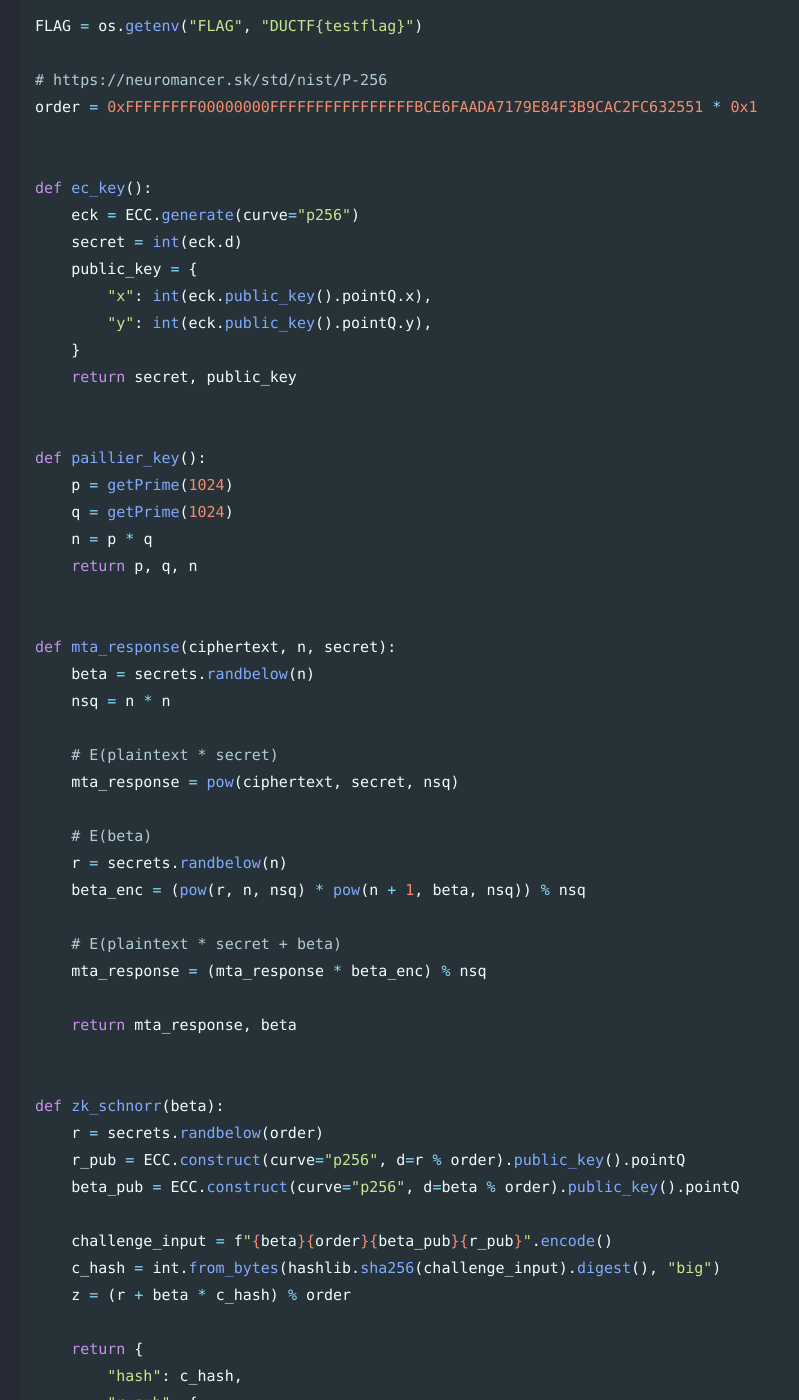
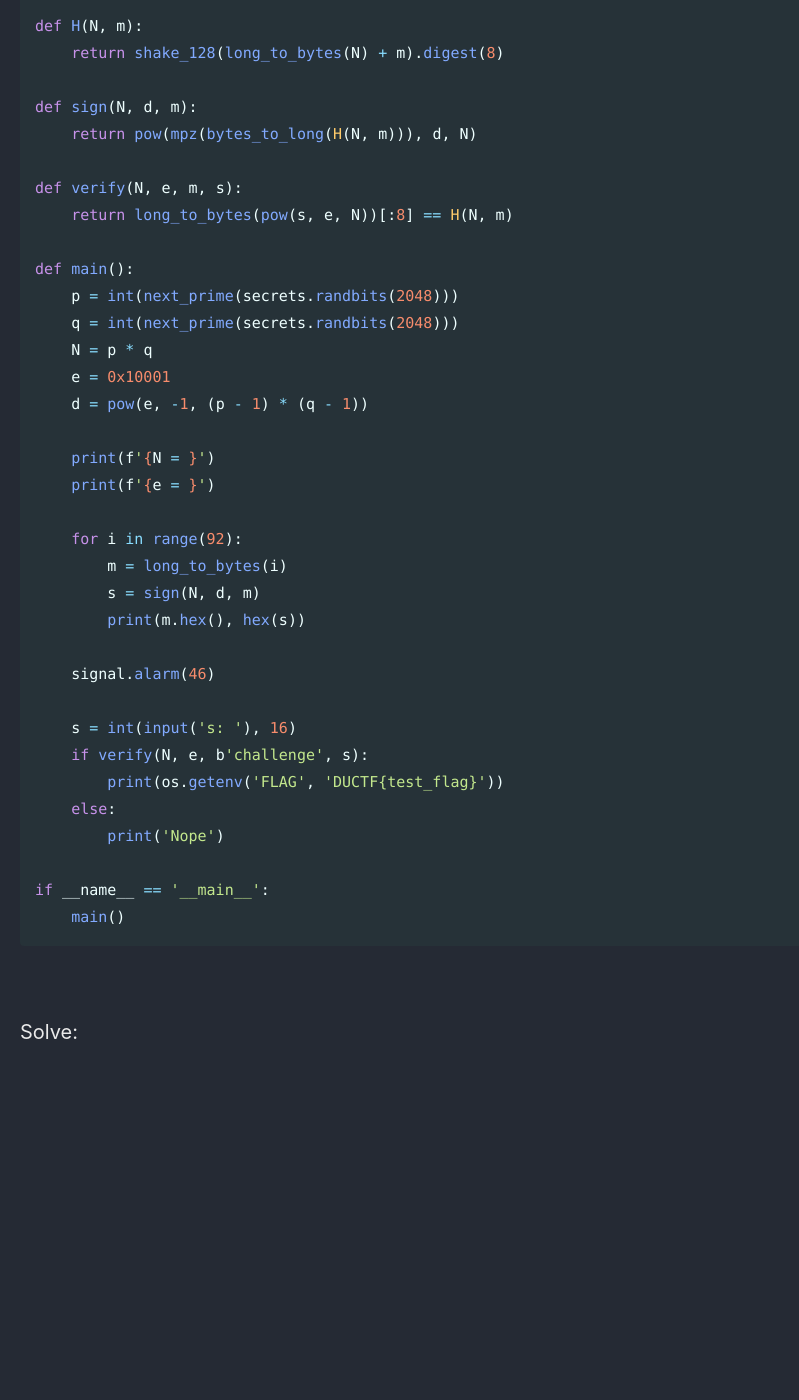
Before and after one commit to Connor-McCartney/Connor-McCartney.github.io, a Jekyll site: the page built from _pages/cryptography/other/DUCTF-2025.md, in a window 1280 px wide and 1400 px high, scrolled down 7438 px. Shown: the whole window, without its empty margins (0-799 px from the left). Built offline with Jekyll 4.4.1, drawn with Linux system fonts in a browser that asks for light colours; cached includes are drawn as plain includes; after the commit the page ends 8541 px from its top, so only the background shows below that; some of the changed text lies outside the part shown.

Commit message:
Update DUCTF-2025.md

````diff
--- a/_pages/cryptography/other/DUCTF-2025.md
+++ b/_pages/cryptography/other/DUCTF-2025.md
@@ -264,124 +264,6 @@ print(io.recvline())
 # DUCTF{now_that_youve_logged_in_its_time_to_lock_in}
 ```
 
-<br>
-
-<br>
-
-# good game spawn point
-
-
-Challenge:
-
-```python
-#!/usr/bin/env python3
-import os
-import secrets
-import hashlib
-from Crypto.Util.number import getPrime
-from Crypto.PublicKey import ECC
-
-FLAG = os.getenv("FLAG", "DUCTF{testflag}")
-
-# https://neuromancer.sk/std/nist/P-256
-order = 0xFFFFFFFF00000000FFFFFFFFFFFFFFFFBCE6FAADA7179E84F3B9CAC2FC632551 * 0x1
-
-
-def ec_key():
-    eck = ECC.generate(curve="p256")
-    secret = int(eck.d)
-    public_key = {
-        "x": int(eck.public_key().pointQ.x),
-        "y": int(eck.public_key().pointQ.y),
-    }
-    return secret, public_key
-
-
-def paillier_key():
-    p = getPrime(1024)
-    q = getPrime(1024)
-    n = p * q
-    return p, q, n
-
-
-def mta_response(ciphertext, n, secret):
-    beta = secrets.randbelow(n)
-    nsq = n * n
-
-    # E(plaintext * secret)
-    mta_response = pow(ciphertext, secret, nsq)
-
-    # E(beta)
-    r = secrets.randbelow(n)
-    beta_enc = (pow(r, n, nsq) * pow(n + 1, beta, nsq)) % nsq
-
-    # E(plaintext * secret + beta)
-    mta_response = (mta_response * beta_enc) % nsq
-
-    return mta_response, beta
-
-
-def zk_schnorr(beta):
-    r = secrets.randbelow(order)
-    r_pub = ECC.construct(curve="p256", d=r % order).public_key().pointQ
-    beta_pub = ECC.construct(curve="p256", d=beta % order).public_key().pointQ
-
-    challenge_input = f"{beta}{order}{beta_pub}{r_pub}".encode()
-    c_hash = int.from_bytes(hashlib.sha256(challenge_input).digest(), "big")
-    z = (r + beta * c_hash) % order
-
-    return {
-        "hash": c_hash,
-        "r_pub": {
-            "x": int(r_pub.x),
-            "y": int(r_pub.y),
-        },
-        "beta_pub": {
-            "x": int(beta_pub.x),
-            "y": int(beta_pub.y),
-        },
-    }
-
-
-def main():
-    print(
-        """
-        it's 4pm on a school afternoon. you just got home, tossed your bag
-        on the floor, and turned on ABC3. it's time.. for GGSP
-        """
-    )
-
-    secret, public_key = ec_key()
-    print("public key:", public_key)
-
-    p, q, n = paillier_key()
-    print("paillier key:", {"p": p, "q": q})
-
-    for _ in range(5):
-        c = int(input("ciphertext:"))
-        response, beta = mta_response(c, n, secret)
-        print("mta response:", response)
-
-        proof = zk_schnorr(beta)
-        print("zk schnorr:", proof)
-
-    guess = int(input("guess secret:"))
-    if guess == secret:
-        print("nice :o", FLAG)
-    else:
-        print("bad luck")
-
-
-if __name__ == "__main__":
-    main()
-```
-
-<br>
-
-Solve:
-
-
-
 
 
 <br>
````
